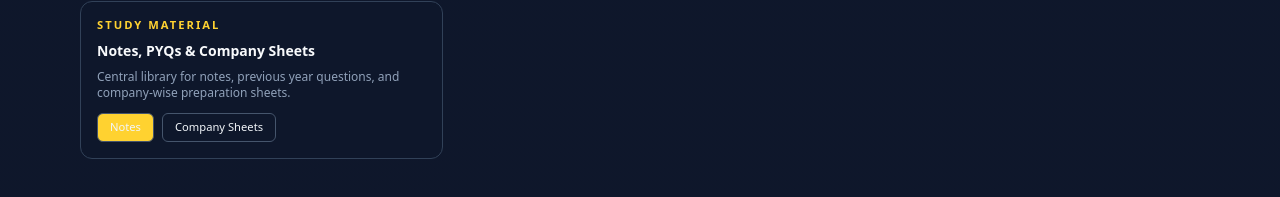
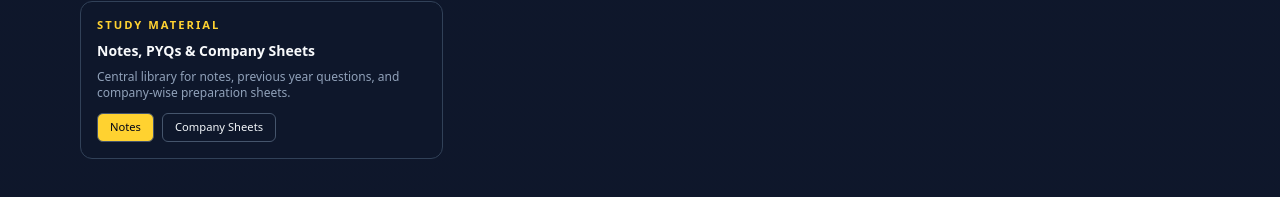
Before and after one commit to Sandeep-0001/CampusToCorporate, a React (Vite) app in the folder frontend/: page / in a window 1280 px wide. Shown: the part 980-1177 px from the top of the page. Built offline with nearby package versions, Linux system fonts and the light colour scheme; no server answers.

Commit message:
optimize load data

```diff
--- a/frontend/src/pages/Home.jsx
+++ b/frontend/src/pages/Home.jsx
@@ -116,7 +116,7 @@ export default function Home() {
               <h3 className="text-sm font-semibold text-slate-50">Notes, PYQs & Company Sheets</h3>
               <p className="text-slate-400">Central library for notes, previous year questions, and company-wise preparation sheets.</p>
               <div className="flex flex-wrap gap-2 pt-1">
-                <NavLink to="https://gla-notes.vercel.app" className="px-3 py-1.5 rounded-md border  bg-amber-300 border-slate-600 text-slate-100 text-[0.7rem] hover:border-amber-300">Notes</NavLink>
+                <NavLink to="https://gla-notes.vercel.app" className="px-3 py-1.5 rounded-md border  bg-amber-300 border-slate-600 text-slate-950 text-[0.7rem] hover:border-amber-300">Notes</NavLink>
                 <NavLink to="https://companywise-sheet.vercel.app" className="px-3 py-1.5 rounded-md border border-slate-600 text-slate-100 text-[0.7rem] hover:border-amber-300">Company Sheets</NavLink>
               </div>
             </div>
```
